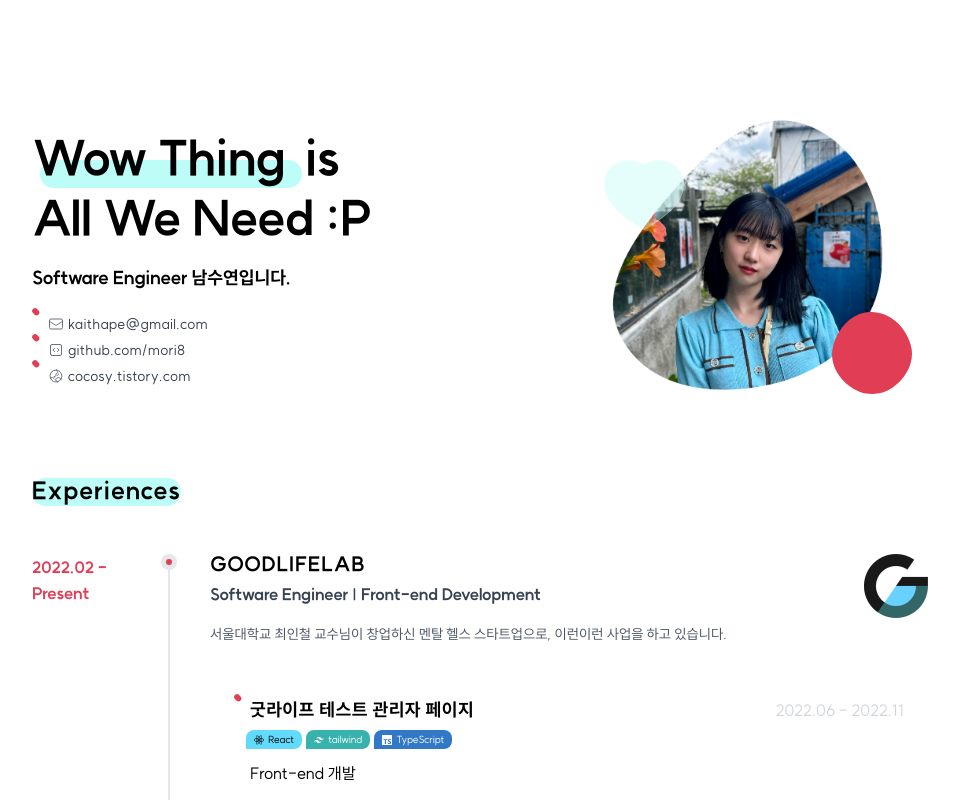
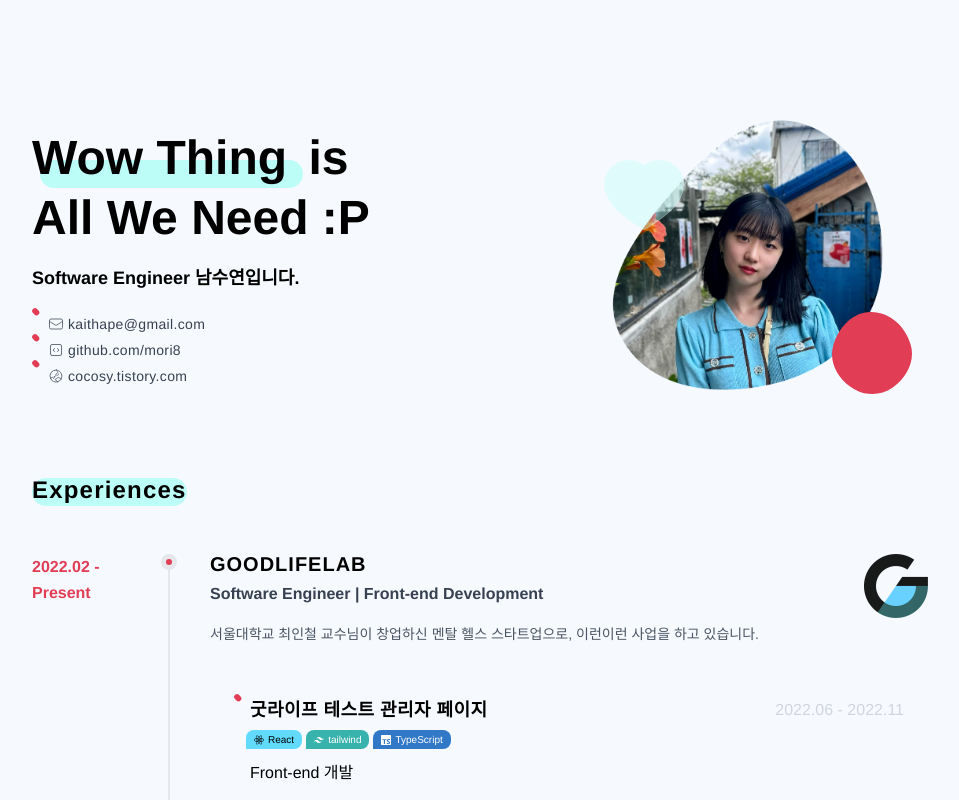
Before and after one commit to mori8/resume, a Next.js app: page / in a window 1280 px wide. Shown: the top 800 px of the page, without its empty margins (160-1119 px from the left). Built offline with nearby package versions, Linux system fonts and the light colour scheme.

Commit message:
Setting: colors and fonts

```diff
--- a/styles/globals.css
+++ b/styles/globals.css
@@ -3,8 +3,9 @@
 @tailwind utilities;
 
 body {
-  font-family: 'SUIT', sans-serif;
+  font-family: 'Helvetica Neue', 'Pretendard', sans-serif;
   word-break: keep-all;
+  background-color: #F6FAFF;
 }
 
 .timeline {
--- a/tailwind.config.js
+++ b/tailwind.config.js
@@ -10,13 +10,12 @@ module.exports = {
         suit: ["SUIT", "sans-serif"],
       },
       colors: {
-        "desire": "#e13e56",
-        "haze": "#F6F9F8",
-        "celeste": "#bcfdf7",
+        desire: "#e13e56",
+        haze: "#F6FAFF",
+        celeste: "#bcfdf7",
+        turquoise: "#41C9DC",
       },
     },
   },
-  plugins: [
-    require('@tailwindcss/line-clamp'),
-  ],
+  plugins: [require("@tailwindcss/line-clamp")],
 };
```
